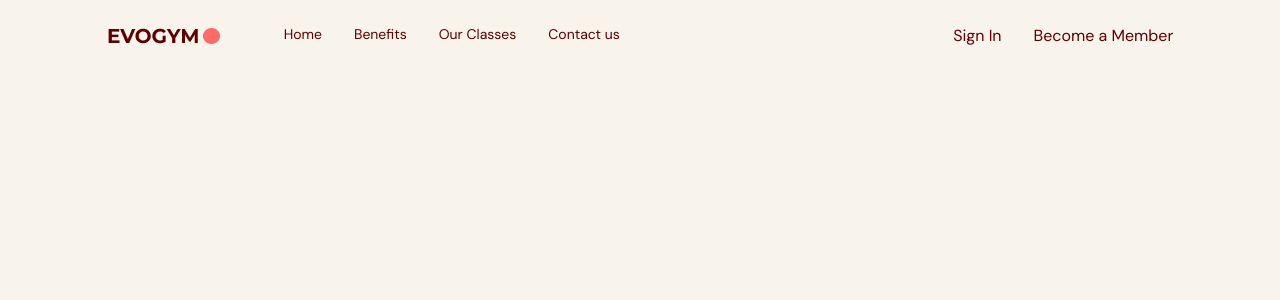
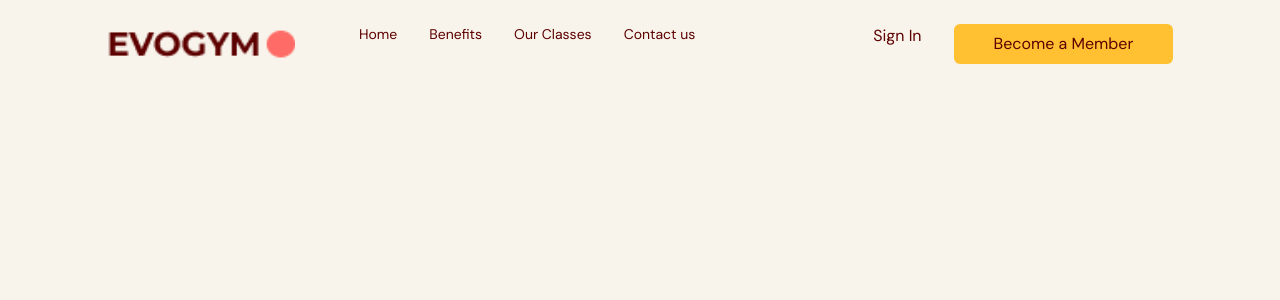
Before and after one commit to NazaAdimoha/Fitness-Unplugged, a React (Vite) app: page / in a window 1280 px wide. Shown: the top 300 px of the page. Built offline with nearby package versions, Linux system fonts and the light colour scheme.

Commit message:
Navbar completed

```diff
--- a/src/App.tsx
+++ b/src/App.tsx
@@ -1,18 +1,47 @@
 import Navbar from "@/scenes/navbar";
+import { useEffect, useState } from "react";
 // import Home from "@/scenes/home";
 // import OurClasses from "@/scenes/ourClasses";
 // import Benefits from "@/scenes/benefits";
 // import ContactUs from "@/scenes/contactUs";
 // import Footer from "@/scenes/footer";
-import { useEffect, useState } from "react";
-import { SelectedPage } from "@/shared/types";
 
-import React from 'react';
+enum SelectedPage {
+    Home = "home",
+    OurClasses = "ourClasses",
+    Benefits = "benefits",
+    ContactUs = "contactUs"
+}
 
 function App() {
+  const [selectedPage, setSelectedPage] = useState<SelectedPage>(SelectedPage.Home)
+  const [isTopOfPage, setIsTopOfPage] = useState<boolean>(true)
+
+  useEffect(() => {
+    //create a handle Scrool function
+    const handleScroll = () => {
+      if (window.scrollY === 0) {
+        setIsTopOfPage(true)
+        setSelectedPage(SelectedPage.Home)
+      }
+      if (window.scrollY !== 0) {
+        setIsTopOfPage(false)
+      }
+
+      window.addEventListener("scroll", handleScroll)
+      return () => {
+        window.removeEventListener("scroll", handleScroll)
+      }
+
+    }
+  }, [])
   return (
     <div className="app bg-gray-20">
-      <Navbar />
+      <Navbar
+        isTopOfPage={isTopOfPage}
+        selectedPage={selectedPage}
+        setSelectedPage={() => setSelectedPage(SelectedPage.Home)}
+      />
       {/* <Home /> */}
       {/* <OurClasses /> */}
       {/* <Benefits /> */}
--- a/src/scenes/navbar/Link.tsx
+++ b/src/scenes/navbar/Link.tsx
@@ -1,14 +1,26 @@
+import { SelectedPage } from "@/shared/types";
+import { useState } from "react";
 import AnchorLink from "react-anchor-link-smooth-scroll";
 
 type Props = {
     page: string,
+    selectedPage: SelectedPage,
+    setSelectedPage: (page: SelectedPage) => void
 }
 
 const Link = ({
     page,
+    selectedPage,
+    setSelectedPage
 }: Props) => {
+
+    const lowercasePage = page.toLowerCase().replace(/\s/g, "") as SelectedPage
   return (
-    <AnchorLink>
+    <AnchorLink
+        className={`${selectedPage === lowercasePage} ? "text-primary" : "" transition duration-500 ease-in-out cursor-pointer hover:text-primary-300`}
+        href={`#${lowercasePage}`}
+        onClick={() => setSelectedPage(lowercasePage)}
+    >
         {page}
     </AnchorLink>
   )
--- a/src/scenes/navbar/index.tsx
+++ b/src/scenes/navbar/index.tsx
@@ -1,11 +1,25 @@
 import { useState, useEffect } from "react";
-import { Bars3BottomRightIcon } from "@heroicons/react/24/outline";
+import { Bars3BottomRightIcon, XCircleIcon } from "@heroicons/react/24/outline";
 import Logo from "@/assets/Logo.png";
+import Link from "./Link";
+import useMediaQuery from "@/hooks/useMediaQuery";
+import ActionButton from "@/shared/ActionButton";
+import { SelectedPage } from "@/shared/types";
 
-type Props = {}
+type Props = {
+    isTopOfPage: boolean,
+    selectedPage: SelectedPage,
+    setSelectedPage: (page: SelectedPage) => void
+}
 
-const index = (props: Props) => {
-    const flexBetween = "flex item-center justify-between"
+const Navbar = ({
+    isTopOfPage,
+    selectedPage,
+    setSelectedPage
+}: Props) => {
+    const [isMenuToggled, setIsMenuToggled] = useState<boolean>(false);
+    const flexBetween = "flex item-center justify-between";
+    const isAboveMediumScreen = useMediaQuery("(min-width: 1060px)");
   return (
     <nav>
         <div
@@ -17,24 +31,87 @@ const index = (props: Props) => {
                     <img alt="logo" src={Logo} />
 
                     {/* RIGHT SIDE */}
+                    {
+                        isAboveMediumScreen ? (
                             <div className={`${flexBetween} w-full`}>
                                 <div className={`${flexBetween} gap-8 text-sm`}>
-                            <p>Home</p>
-                            <p>Benefits</p>
-                            <p>Our Classes</p>
-                            <p>Contact us</p>
+                                    <Link
+                                        page="Home"
+                                        selectedPage={selectedPage}
+                                        setSelectedPage={setSelectedPage}
+                                    />
+                                    <Link
+                                        page="Benefits"
+                                        selectedPage={selectedPage}
+                                        setSelectedPage={setSelectedPage}
+                                    />
+                                    <Link
+                                        page="Our Classes"
+                                        selectedPage={selectedPage}
+                                        setSelectedPage={setSelectedPage}
+                                    />
+                                    <Link
+                                        page="Contact us"
+                                        selectedPage={selectedPage}
+                                        setSelectedPage={setSelectedPage}
+                                    />
                                 </div>
 
                                 <div className={`${flexBetween} gap-8`}>
                                     <p>Sign In</p>
-                            <button>Become a Member</button>
+                                    <ActionButton setSelectedPage={setSelectedPage}>Become a Member</ActionButton>
+                                </div>
+                            </div>
+                        ) : (
+                            <button className="rounded-full bg-secondary-500 p-2" onClick={() => setIsMenuToggled(!isMenuToggled)}>
+                                <Bars3BottomRightIcon className="h-6 w-6 text-white" />
+                            </button>
+                        )
+                    }
                 </div>
             </div>
         </div>
+
+        {/* MOBILE MENU */}
+        {
+            isMenuToggled && !isAboveMediumScreen && (
+                <div className="fixed bottom-0 right-0 z-40 w-[300px] h-full bg-primary-100 bg-opacity-90 drop-shadow-xl">
+                    <div className="flex justify-end p-12">
+                        <button className="rounded-full bg-secondary-500 p-2" onClick={() => setIsMenuToggled(!isMenuToggled)}>
+                            <XCircleIcon className="h-6 w-6 text-gray-400" />
+                        </button>
+                    </div>
+
+                    {/* MOBILE MENU LINKS */}
+                    <div className="flex flex-col ml-[33%] gap-10 text-2xl">
+                        <Link
+                            page="Home"
+                            selectedPage={selectedPage}
+                            setSelectedPage={setSelectedPage}
+                        />
+                        <Link
+                            page="Benefits"
+                            selectedPage={selectedPage}
+                            setSelectedPage={setSelectedPage}
+                        />
+                        <Link
+                            page="Our Classes"
+                            selectedPage={selectedPage}
+                            setSelectedPage={setSelectedPage}
+                        />
+                        <Link
+                            page="Contact us"
+                            selectedPage={selectedPage}
+                            setSelectedPage={setSelectedPage}
+                        />
+                        <p>Sign In</p>
+                        <ActionButton setSelectedPage={setSelectedPage}>Become a Member</ActionButton>
                     </div>
                 </div>
+            )
+        }
     </nav>
   )
 }
 
-export default index
+export default Navbar
```
Lines whose indentation alone changed are shown as unchanged.
